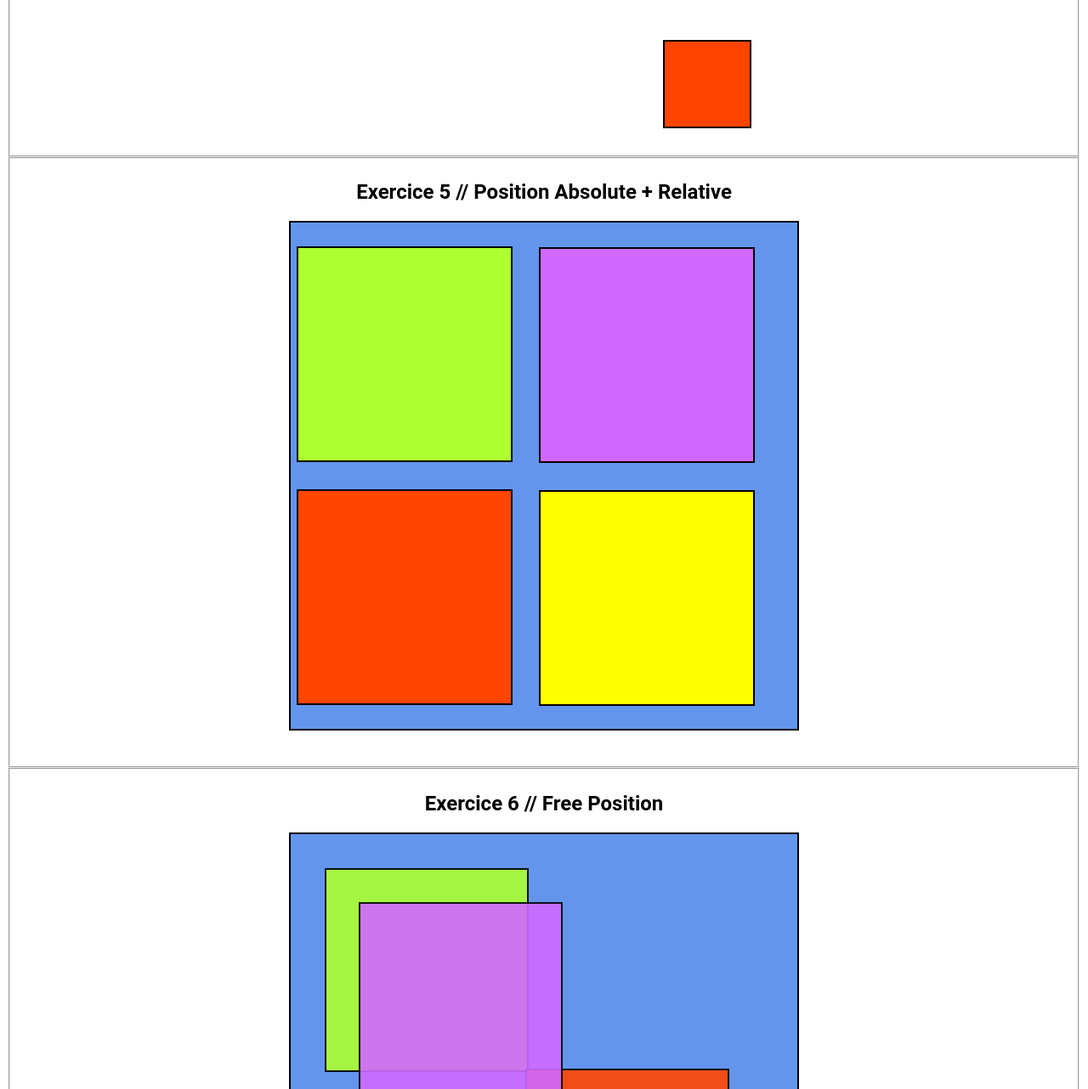
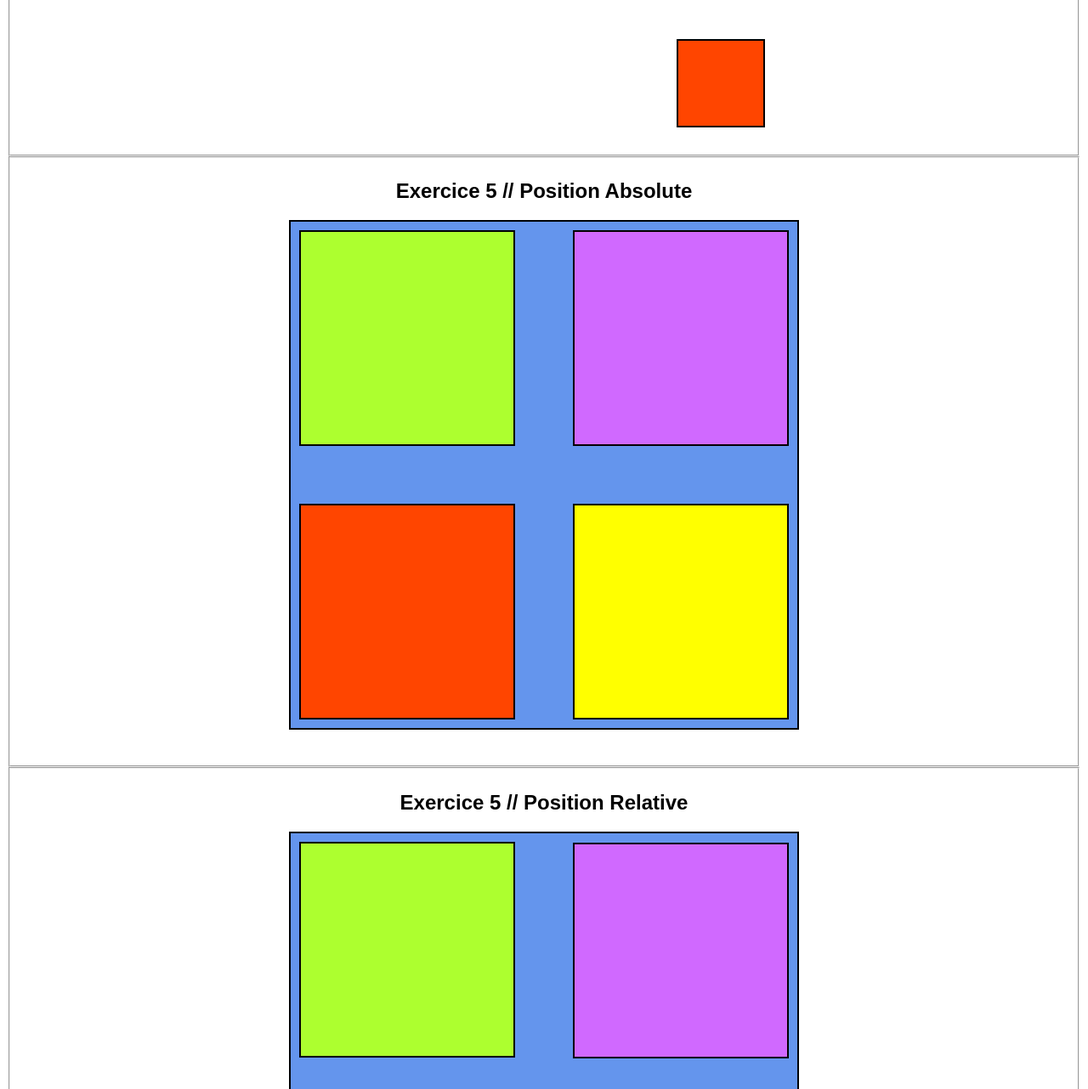
Before and after one commit to mliebaut/ExercicesCss, a plain HTML site: page Positionnement/index.html in a window 1280 px wide. Shown: the part 1518-2800 px from the top of the page at 85% size. Drawn offline with Linux system fonts and the light colour scheme.

Commit message:
ajout exo 5 absolute + relative + modif 7

```diff
--- a/Positionnement/css/style.css
+++ b/Positionnement/css/style.css
@@ -5,7 +5,7 @@ fieldset, h1 {
   }
 
 h1, h2, p, li{
-    font-family: "Roboto";
+    font-family: "Arial";
 }
 
 .vert {
@@ -99,7 +99,7 @@ h1, h2, p, li{
     width: 600px;
     height: 200px;
     position: absolute;
-    left: 320px;
+    left: calc(100vw - 50vw - 300px);
 }
 
 #absolute-2 {
@@ -127,7 +127,7 @@ h1, h2, p, li{
     width: 600px;
     height: 50px;
     position: absolute;
-    margin: 0 0 0 300px;
+    left: calc(100vw - 50vw - 300px);
 }
 
 #absolute2-2 {
@@ -151,7 +151,7 @@ h1, h2, p, li{
     margin: 200px 200px 200px 200px;
 }
 
-/* EXERCICE 5 */
+/* EXERCICE 5 / PART 1 */
 /* POSITION ABSOLUTE SQUARES */
 
 #fd-absolute3 {
@@ -160,42 +160,95 @@ h1, h2, p, li{
 
 #absolute3-1 {
     box-sizing: border-box;
-    position: absolute;
+    position: relative;
     width: 600px;
     height: 600px;
-    left: calc(100vw - 50vw - 300px);
+    margin: auto;
 }
 
 #absolute3-2 {
+    position: absolute;
+    width: 250px;
+    height: 250px;
+    left: 0px;
+    top: 0px;
+    margin: 10px;
+  }
+
+  #absolute3-3 {
+    position: absolute;
+    width: 250px;
+    height: 250px;
+    left: calc(250px + 72px);
+    top: 0px;
+    margin: 10px;
+  }
+
+  #absolute3-4 {
+    position: absolute;
+    width: 250px;
+    height: 250px;
+    top: calc(250px + 72px);
+    margin: 10px;
+  }
+
+  #absolute3-5  {
+    position: absolute;
+    width: 250px;
+    height: 250px;
+    left: calc(250px + 72px);
+    top: calc(250px + 72px);
+    margin: 10px;
+  }
+
+/* EXERCICE 5 / PART 2 */
+/* POSITION RELATIVES SQUARES */
+
+#fd-absolute3 {
+    height: 700px;
+}
+
+#relative2-1 {
+    box-sizing: border-box;
+    position: relative;
+    width: 600px;
+    height: 600px;
+    margin: auto;
+}
+
+#relative2-2 {
     position: relative;
     width: 250px;
     height: 250px;
-    left: 325px;
-    top: 30px;
-  }
+    left: 0px;
+    top: 0px;
+    margin: 10px;
+}
 
-  #absolute3-3 {
+#relative2-3 {
     position: relative;
     width: 250px;
     height: 250px;
-    left: 610px;
-    top: -223px;
+    left: calc(250px + 72px);
+    bottom: 263px;
+    margin: 10px;
   }
 
-  #absolute3-4 {
+  #relative2-4 {
     position: relative;
     width: 250px;
     height: 250px;
-    left: 325px;
-    bottom: 192px;
+    bottom: 205px;
+    margin: 10px;
   }
 
-  #absolute3-5  {
+  #relative2-5  {
     position: relative;
     width: 250px;
     height: 250px;
-    left: 610px;
-    bottom: 445px;
+    left: calc(250px + 72px);
+    bottom: calc(205px + 264px);
+    margin: 10px;
   }
 
 /* EXERCICE 6 */
@@ -251,6 +304,12 @@ h1, h2, p, li{
 
 /* EXERCICE 7 */
 /* FLOAT */
+
+#container {
+    height: 700px;
+    width: 1200px;
+    margin: auto;
+}
 
 #float-1 {
     float: left;
--- a/Positionnement/index.html
+++ b/Positionnement/index.html
@@ -44,12 +44,22 @@
         </div>
     </fieldset>
     <fieldset id="fd-absolute3">
-        <h2>Exercice 5 // Position Absolute + Relative</h2>
-        <div id="absolute3-1" class="bleu"></div>
+        <h2>Exercice 5 // Position Absolute</h2>
+        <div id="absolute3-1" class="bleu">
             <div id="absolute3-2" class="vert"></div>
             <div id="absolute3-3" class="violet"></div>
             <div id="absolute3-4" class="orange"></div>
             <div id="absolute3-5" class="yellow"></div>
+        </div>
+    </fieldset>
+    <fieldset id="fd-absolute3">
+        <h2>Exercice 5 // Position Relative</h2>
+        <div id="relative2-1" class="bleu">
+            <div id="relative2-2" class="vert"></div>
+            <div id="relative2-3" class="violet"></div>
+            <div id="relative2-4" class="orange"></div>
+            <div id="relative2-5" class="yellow"></div>
+        </div>
     </fieldset>
     <fieldset id="fd-absolute3">
         <h2>Exercice 6 // Free Position</h2>
@@ -62,11 +72,13 @@
     </fieldset>
     <fieldset>
         <h2>Exercice 7 // Float</h2>
+        <div id="container">
             <div id="float-1" class="vert"></div>
             <div id="float-2" class="violet"></div>
             <div id="float-3" class="orange"></div>
             <div id="float-4" class="yellow"></div>
             <div id="float-5"></div>
+        </div>
     </fieldset>
     <fieldset id="">
         <h2>Exercice 8 // Sticky Menu</h2>
```
Lines whose indentation alone changed are shown as unchanged.
